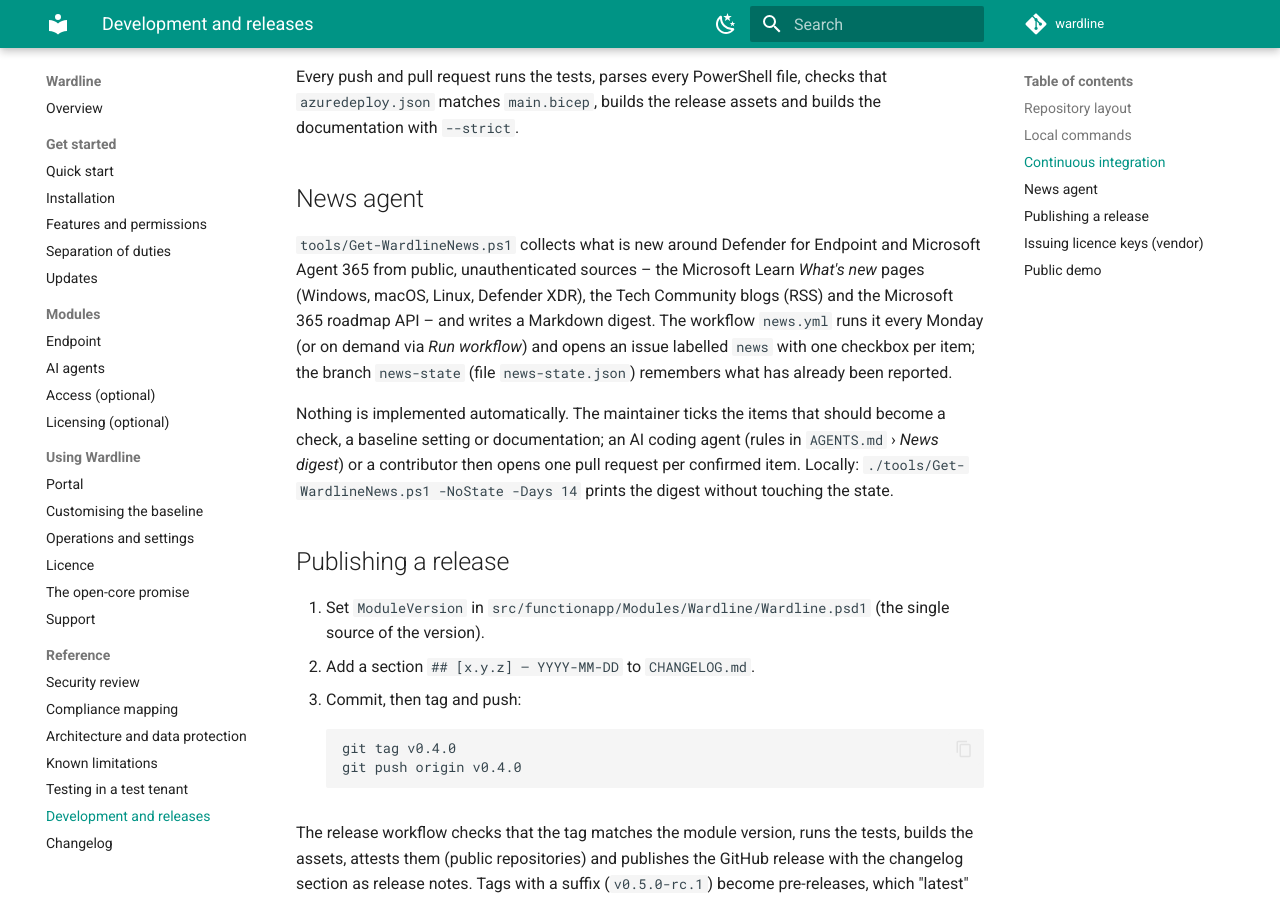
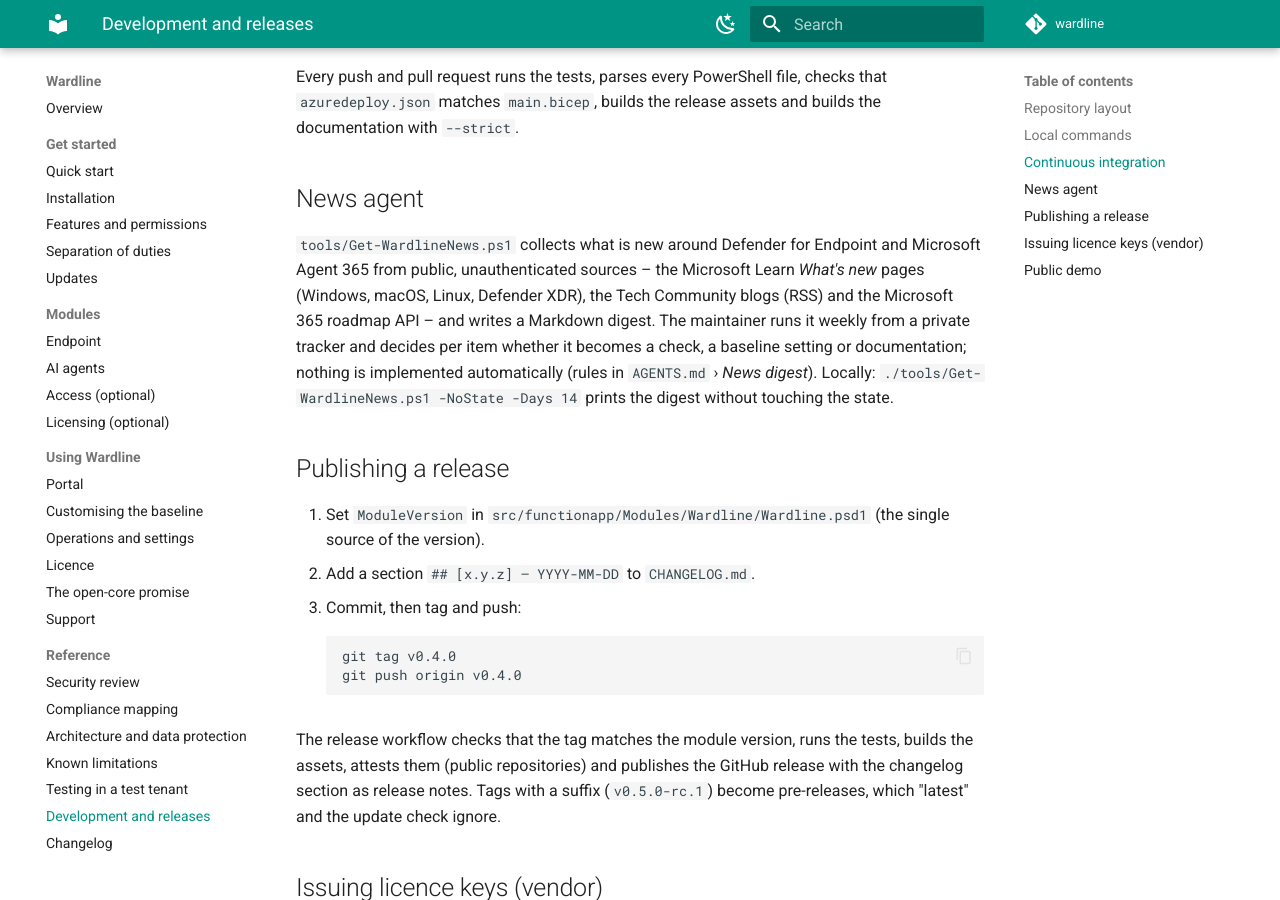
Before and after one commit to dominikhoefling/gapsio, an MkDocs documentation site: the page built from docs/development.md, in a window 1280 px wide and 900 px high, scrolled down 831 px. Built offline with MkDocs 1.6.1 and Material for MkDocs 9.7.7, drawn with Linux system fonts in a browser that asks for light colours; comment, search, counter and statistics services are not loaded.

Commit message:
News agent: workflow moved to the private tracker; script stays public
Signed-off-by: Dominik Höfling <dominik.hoefling@outlook.com>

```diff
--- a/docs/development.md
+++ b/docs/development.md
@@ -43,14 +43,10 @@ Every push and pull request runs the tests, parses every PowerShell file, checks
 
 `tools/Get-WardlineNews.ps1` collects what is new around Defender for Endpoint and Microsoft Agent 365 from public,
 unauthenticated sources – the Microsoft Learn *What's new* pages (Windows, macOS, Linux, Defender XDR), the Tech
-Community blogs (RSS) and the Microsoft 365 roadmap API – and writes a Markdown digest. The workflow `news.yml` runs
-it every Monday (or on demand via *Run workflow*) and opens an issue labelled `news` with one checkbox per item;
-the branch `news-state` (file `news-state.json`) remembers what has already been reported.
-
-Nothing is implemented automatically. The maintainer ticks the items that should become a check, a baseline
-setting or documentation; an AI coding agent (rules in `AGENTS.md` › *News digest*) or a contributor then opens one
-pull request per confirmed item. Locally: `./tools/Get-WardlineNews.ps1 -NoState -Days 14` prints the digest
-without touching the state.
+Community blogs (RSS) and the Microsoft 365 roadmap API – and writes a Markdown digest. The maintainer runs it weekly
+from a private tracker and decides per item whether it becomes a check, a baseline setting or documentation; nothing is
+implemented automatically (rules in `AGENTS.md` › *News digest*). Locally: `./tools/Get-WardlineNews.ps1 -NoState -Days 14`
+prints the digest without touching the state.
 
 ## Publishing a release
 
```
Also changed, not shown: AGENTS.md (+4 -4 lines), CHANGELOG.md (+2 -3 lines), 2 other files.
